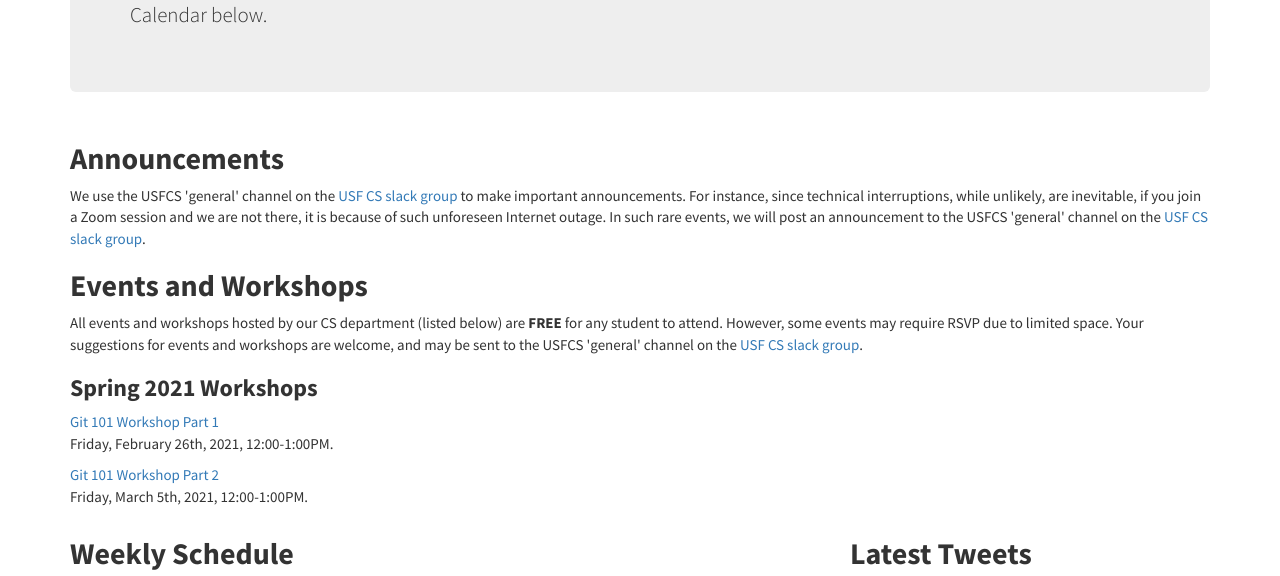
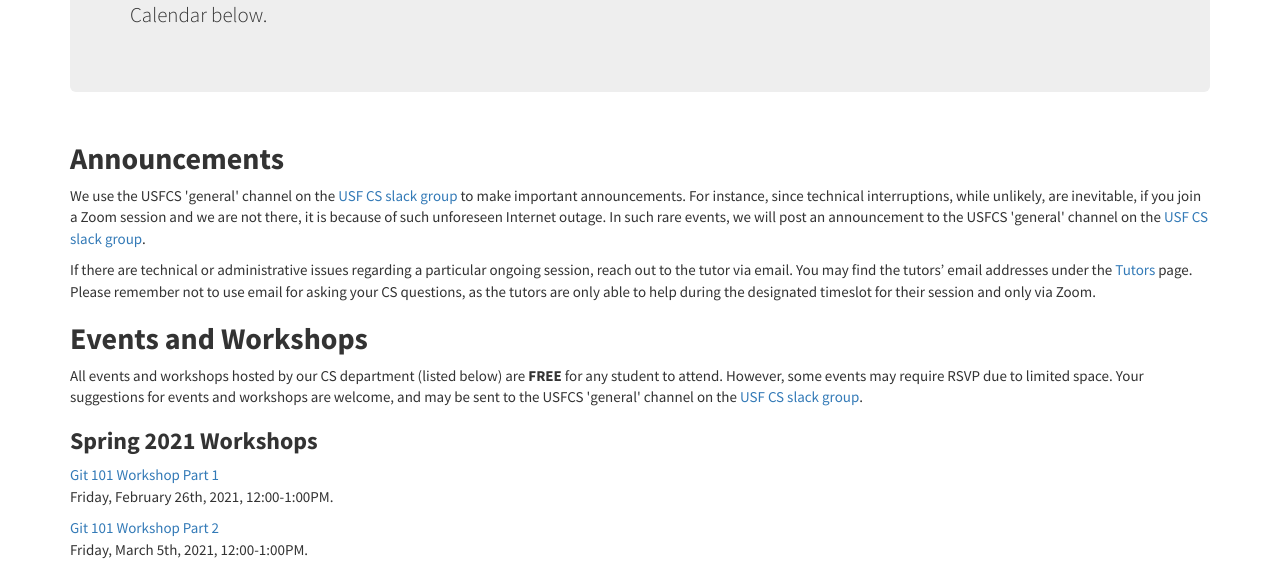
Before and after one commit to CSTutors/CSTutors.github.io, a Jekyll site: the page built from index.html, in a window 1280 px wide and 900 px high, scrolled down 339 px, cut to the strip 0-576 px from the top of the window. Built offline with Jekyll 4.4.1, drawn with Linux system fonts in a browser that asks for light colours; nearby versions of some CDN libraries; comment, search, counter and statistics services are not loaded.

Commit message:
Update of announcements

```diff
--- a/index.html
+++ b/index.html
@@ -18,6 +18,7 @@ title: Home
         remotely and via Zoom this semester. Please check out the Calendar
         below.
       </p>
+
 
       <!--<p><a href="https://docs.google.com/a/dons.usfca.edu/forms/d/1BwuIzjsLFqnU6_7HfOuR_7OO7UNmVjHeBbHR3gd4kbk/viewform" class="btn btn-primary btn-lg"><strong><span class="glyphicon glyphicon-pencil"></span> Sign In Now!</strong></a></p>//-->
     </div>
@@ -45,6 +46,7 @@ title: Home
       events, we will post an announcement to the USFCS 'general' channel on the
       <a href="https://usfcs.slack.com/">USF CS slack group</a>.
     </p>
+    <p>If there are technical or administrative issues regarding a particular ongoing session, reach out to the tutor via email. You may find the tutors’ email addresses under the <a href="/tutors">Tutors</a> page. Please remember not to use email for asking your CS questions, as the tutors are only able to help during the designated timeslot for their session and only via Zoom. </p>
 
     <!-- <p>
       The following tutors can also help with questions specific to
```
